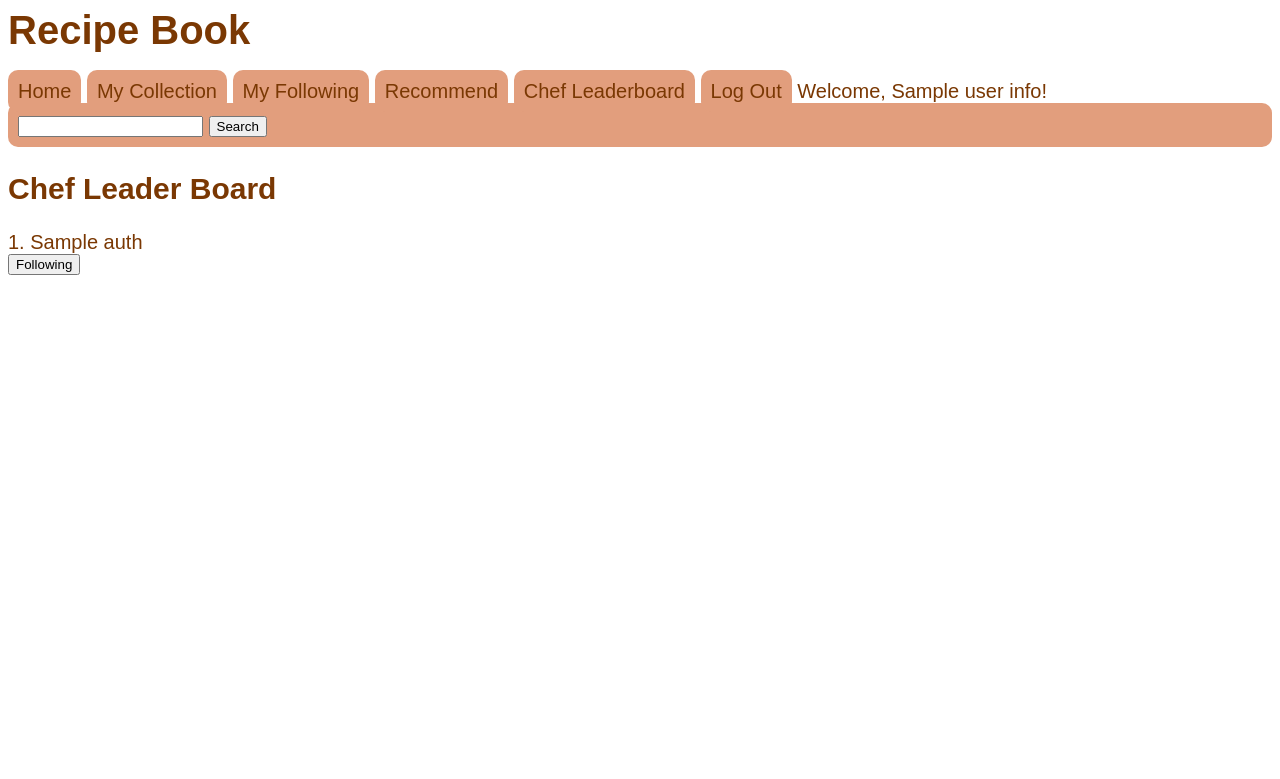
After one commit to ericachensudo/RecipeDatabase, a Flask app: template templates/leaderboard.html in a window 1280 px wide. The commit adds this page. Shown: the top 779 px of the page. Run offline with Flask 2, Linux system fonts and the light colour scheme; the template is opened without the code that fills it: most values are stand-ins (such as "Sample title", 1, 10 or a date in 2020); parts of the project's set-up code (start-up, migrations or seed data) failed here and were passed over.

Commit message:
added leaderboard

```diff
--- a/server.py
+++ b/server.py
@@ -144,6 +144,31 @@ def home():
   return render_template("home.html", **dish, **user_info, **mode)
 
 # -----------------------------------------------------------------------------------------------
+@app.route('/leaderboard')
+def leaderboard():
+  global keyword, user, modes
+  cursor = g.conn.execute("SELECT a.auth_id FROM author a, follows f WHERE a.auth_id=F.auth_id AND F.user_id=%s",(user['id']))
+  follow_list = []
+  for result in cursor:
+    follow_list.append(result[0])
+  cursor.close()
+  cursor = g.conn.execute("SELECT a.auth_id, a.auth_name, count(a.auth_id) as num FROM author a, follows f WHERE a.auth_id=F.auth_id GROUP BY a.auth_id ORDER BY num DESC, a.auth_name ASC")
+  auths = []
+  counter=0
+  for result in cursor:
+    counter += 1
+    temp = dict()
+    temp['rank'] = counter
+    temp['auth_id'] = result['auth_id']
+    temp['auth_name'] = result['auth_name']
+    temp['followed'] = result['auth_id'] in follow_list
+    auths.append(temp)
+  cursor.close()
+  auth = dict(auth = auths)
+  user_info = dict(user_info=user)
+  mode = dict(mode=modes)
+
+  return render_template("leaderboard.html", **auth, **user_info, **mode)
 
 @app.route('/search', methods=['POST','GET'])
 def search():
@@ -341,6 +366,10 @@ def view_auth(auth_id=None):
     temp['dish_name'] = result['dish_name']
     dishes.append(temp)
   cursor.close()
+  cursor = g.conn.execute('select count(auth_id) from follows where auth_id=%s',(infos['auth_id']))
+  content = cursor.fetchone()
+  infos['follows'] = content[0]
+  cursor.close()
   cursor = g.conn.execute('SELECT * FROM Author A, Follows F, Users U WHERE F.user_id=U.user_id AND A.auth_id=F.auth_id AND A.auth_id=%s AND U.user_id=%s', (infos['auth_id'], user['id'], ))
   result = cursor.fetchone()
   if result:
@@ -410,14 +439,15 @@ def like():
   result = cursor.fetchone()
   if not result:
     g.conn.execute('INSERT INTO likes VALUES (%s, %s)', user['id'], dish_id)
-  return redirect("/collection/"+user['id'])
+  #return redirect("/collection/"+user['id'])
+  return redirect("/view/"+dish_id)
 
 @app.route('/unlike', methods=['POST'])
 def unlike():
   global user
   dish_id = request.form['id']
   g.conn.execute('delete from likes where dish_id=%s and user_id=%s', (dish_id, user['id'], ))
-  return redirect("/collection/"+user['id'])
+  return redirect("/view/"+dish_id)
 
 # -----------------------------------------------------------------------------------------------
 
@@ -442,8 +472,25 @@ def following(userid=None):
   author = dict(author = authors)
   return render_template("following.html", **author, **user_info)
 
-@app.route('/follow', methods=['POST'])
-def follow():
+@app.route('/follow/<auth_id>', methods=['POST'])
+def follow(auth_id=None):
+  global user
+  #auth_id = request.form['id']
+  cursor = g.conn.execute('SELECT * FROM Author A, Follows F, Users U WHERE F.user_id=U.user_id AND A.auth_id=F.auth_id AND A.auth_id=%s AND U.user_id=%s', (auth_id, user['id'], ))
+  result = cursor.fetchone()
+  if not result:
+    g.conn.execute('INSERT INTO follows VALUES (%s, %s)', (user['id'], auth_id))
+  return redirect('/leaderboard')
+
+@app.route('/unfollow/<auth_id>', methods=['POST'])
+def unfollow(auth_id=None):
+  global user
+  #auth_id = request.form['id']
+  g.conn.execute('delete from follows where auth_id=%s and user_id=%s', (auth_id, user['id'], ))
+  return redirect('/leaderboard')
+
+@app.route('/followa', methods=['POST'])
+def followa():
   global user
   auth_id = request.form['id']
   cursor = g.conn.execute('SELECT * FROM Author A, Follows F, Users U WHERE F.user_id=U.user_id AND A.auth_id=F.auth_id AND A.auth_id=%s AND U.user_id=%s', (auth_id, user['id'], ))
@@ -451,15 +498,34 @@ def follow():
   print(result)
   if not result:
     g.conn.execute('INSERT INTO follows VALUES (%s, %s)', (user['id'], auth_id))
-  return redirect("/following/"+user['id'])
+  return redirect('/view_auth/'+auth_id)
 
-@app.route('/unfollow', methods=['POST'])
-def unfollow():
+@app.route('/unfollowa', methods=['POST'])
+def unfollowa():
   global user
   auth_id = request.form['id']
   g.conn.execute('delete from follows where auth_id=%s and user_id=%s', (auth_id, user['id'], ))
-  return redirect("/following/"+user['id'])
+  return redirect('/view_auth/'+auth_id)
 
+@app.route('/followv', methods=['POST'])
+def followv():
+  global user
+  auth_id = request.form['id']
+  dish_id = request.form['dish_id']
+  cursor = g.conn.execute('SELECT * FROM Author A, Follows F, Users U WHERE F.user_id=U.user_id AND A.auth_id=F.auth_id AND A.auth_id=%s AND U.user_id=%s', (auth_id, user['id'], ))
+  result = cursor.fetchone()
+  print(result)
+  if not result:
+    g.conn.execute('INSERT INTO follows VALUES (%s, %s)', (user['id'], auth_id))
+  return redirect("/view/"+dish_id)
+
+@app.route('/unfollowv', methods=['POST'])
+def unfollowv():
+  global user
+  auth_id = request.form['id']
+  dish_id = request.form['dish_id']
+  g.conn.execute('delete from follows where auth_id=%s and user_id=%s', (auth_id, user['id'], ))
+  return redirect("/view/"+dish_id)
 # -----------------------------------------------------------------------------------------------
 
 @app.route('/recs_page', methods=['POST', 'GET'])
--- a/templates/layout.html
+++ b/templates/layout.html
@@ -64,6 +64,7 @@
     <a class="nav_bar" href="/tocollection">My Collection</a>
     <a class="nav_bar" href="/tofollowing">My Following</a>
     <a class="nav_bar" href="/recs_page">Recommend</a>
+    <a class="nav_bar" href="/leaderboard">Chef Leaderboard</a>
     {% endif %}
     {% if user_info.id=='guest0' %}
     <a class="nav_bar" href="/">Sign In</a>
--- /dev/null
+++ b/templates/leaderboard.html
@@ -0,0 +1,34 @@
+{% extends "layout.html" %}
+
+{% block content %}
+
+
+    <body>
+        <h2>Chef Leader Board</h2>
+
+
+
+        <ul class="recipe_list">
+            {% for n in auth %}
+
+            <li><a href="/view_auth/{{n.auth_id}}">{{n.rank}}. {{n.auth_name}} </a></li>
+            {% if user_info.id!='guest0' %}
+              {% if n.followed==False %}
+              <form method="POST" action="/follow/{{n.auth_id}}">
+                <input class="invisible" type="text" name="id" value="{{n.auth_id}}">
+                <input class="invisible" type="text" name="dish_id" value="{{n.dish_id}}">
+                <input type="submit" value="Follow">
+              </form>
+              {% else %}
+              <form method="POST" action="/unfollow/{{n.auth_id}}">
+                <input class="invisible" type="text" name="id" value="{{n.auth_id}}">
+                <input class="invisible" type="text" name="dish_id" value="{{n.dish_id}}">
+                <input type="submit" value="Following">
+              </form>
+              {% endif %}
+            {% endif %}
+
+            {% endfor %}
+        </ul>
+    </body>
+{% endblock %}
```
Also changed, not shown: templates/view.html (+8 -4 lines), templates/view_auth.html (+4 -3 lines).
